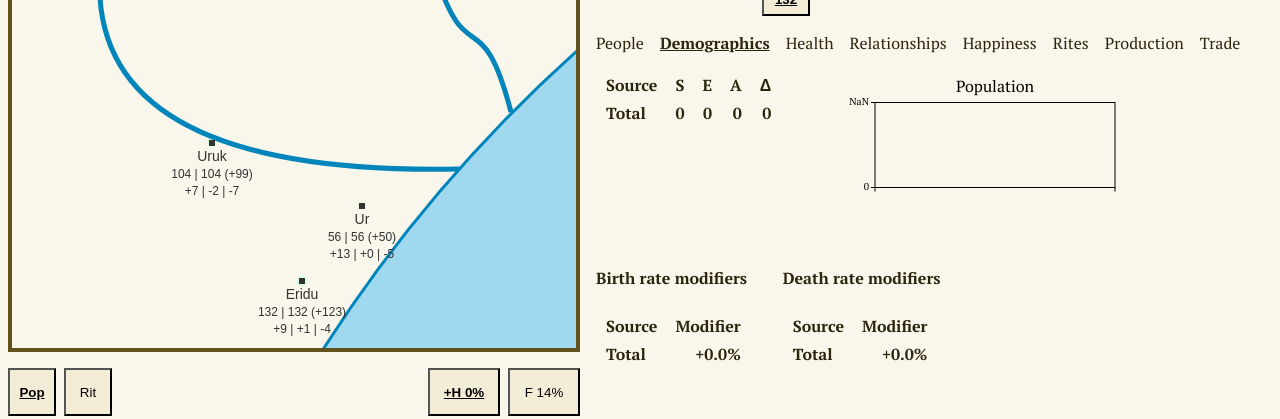
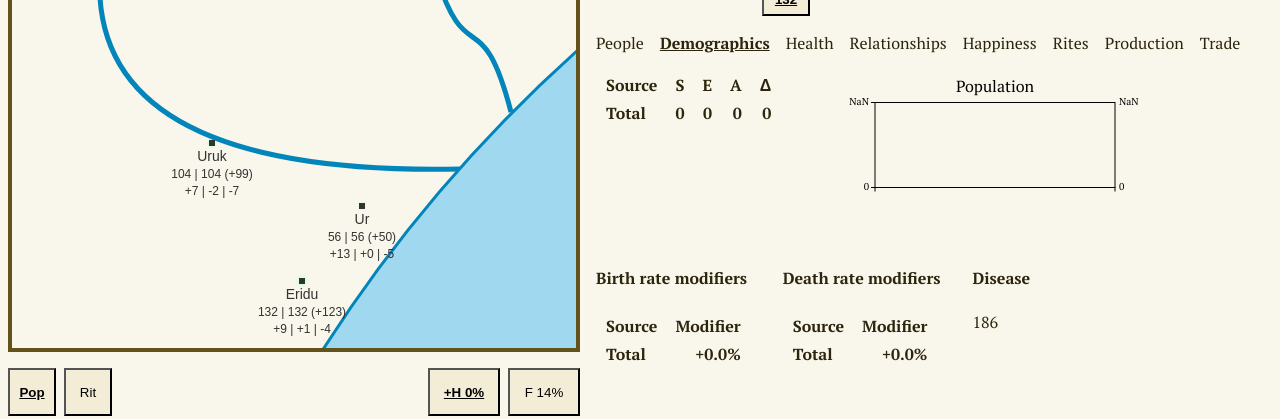
Before and after one commit to dmandelin/world2, a SvelteKit app: page / in a window 1280 px wide. Both pictures are taken after a click on the button "Demographics". Shown: the part 156-575 px from the top of the page. Built offline with nearby package versions, Linux system fonts and the light colour scheme.

Commit message:
Show disease load on the demographics panel.

```diff
--- a/src/components/SettlementDemographics.svelte
+++ b/src/components/SettlementDemographics.svelte
@@ -26,7 +26,15 @@
                 label: 'Population',
                 data: settlement.timeline.map((timePoint: SettlementTimePoint) => timePoint.population),
                 color: '#666',
-            }]
+            }],
+            secondYAxis: {
+                scaler: new PopulationScaler(),
+                datasets: [{
+                    label: 'Disease Load',
+                    data: settlement.timeline.map((timePoint: SettlementTimePoint) => timePoint.diseaseLoad * 1000),
+                    color: 'green',
+                }],
+            },
         };
     });
 </script>
@@ -113,4 +121,8 @@
             </tbody>
         </table>
     </div>
+    <div>
+        <h4>Disease</h4>
+        <p>{(settlement.cluster.diseaseLoad.value * 1000).toFixed()}</p>
+    </div>
 </div>
--- a/src/model/records/timeline.ts
+++ b/src/model/records/timeline.ts
@@ -51,10 +51,12 @@ export class ClanTimePoint {
 export class SettlementTimePoint {
     readonly year: Year;
     readonly population: number;
+    readonly diseaseLoad: number;
 
     constructor(settlement: Settlement) {
         this.year = settlement.world.year.clone();
         this.population = settlement.clans.population;
+        this.diseaseLoad = settlement.cluster.diseaseLoad.value;
     }
 }
 
```
Also changed, not shown: src/model/plans/backlog.md (+8 -1 lines).
